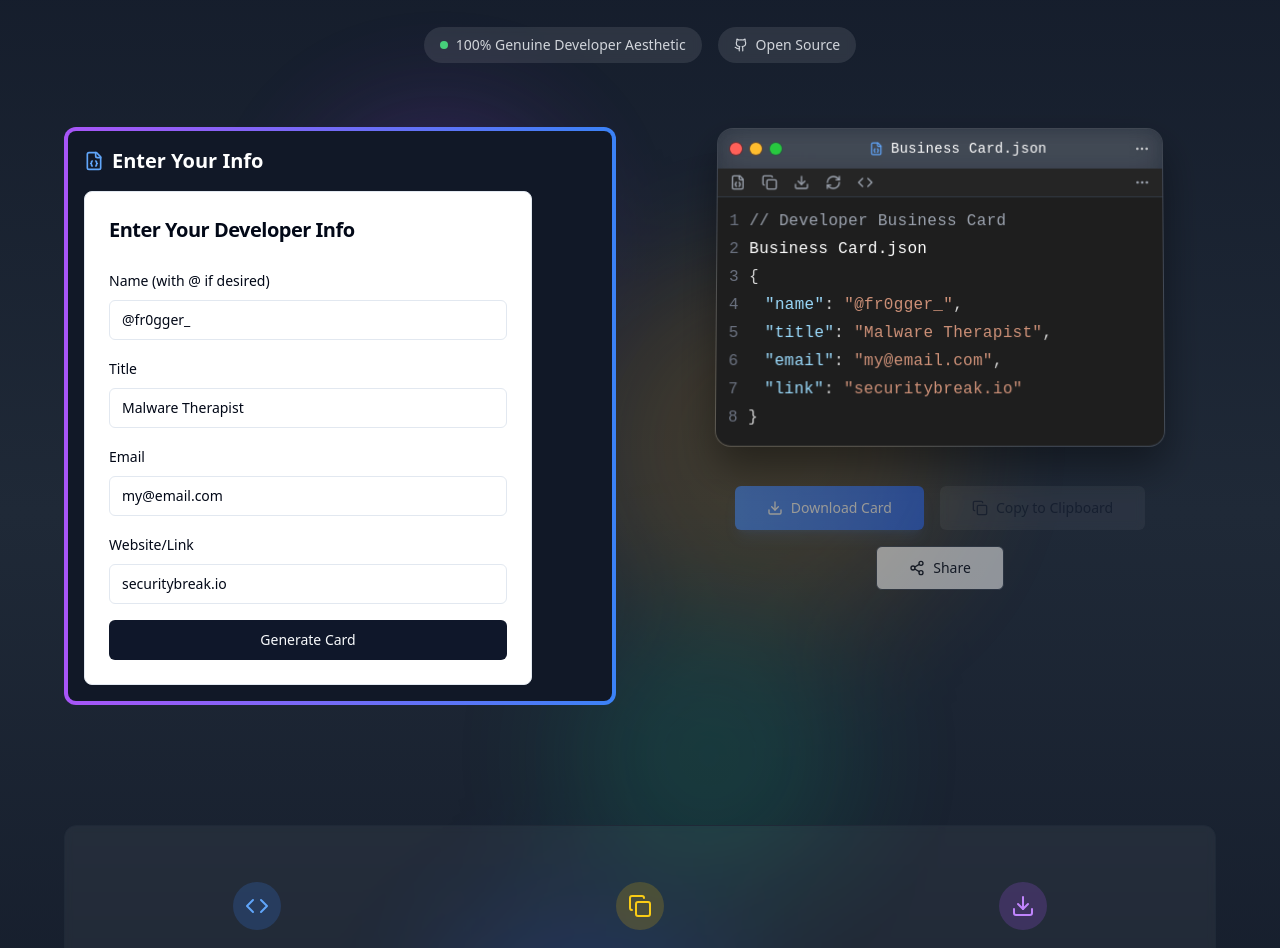
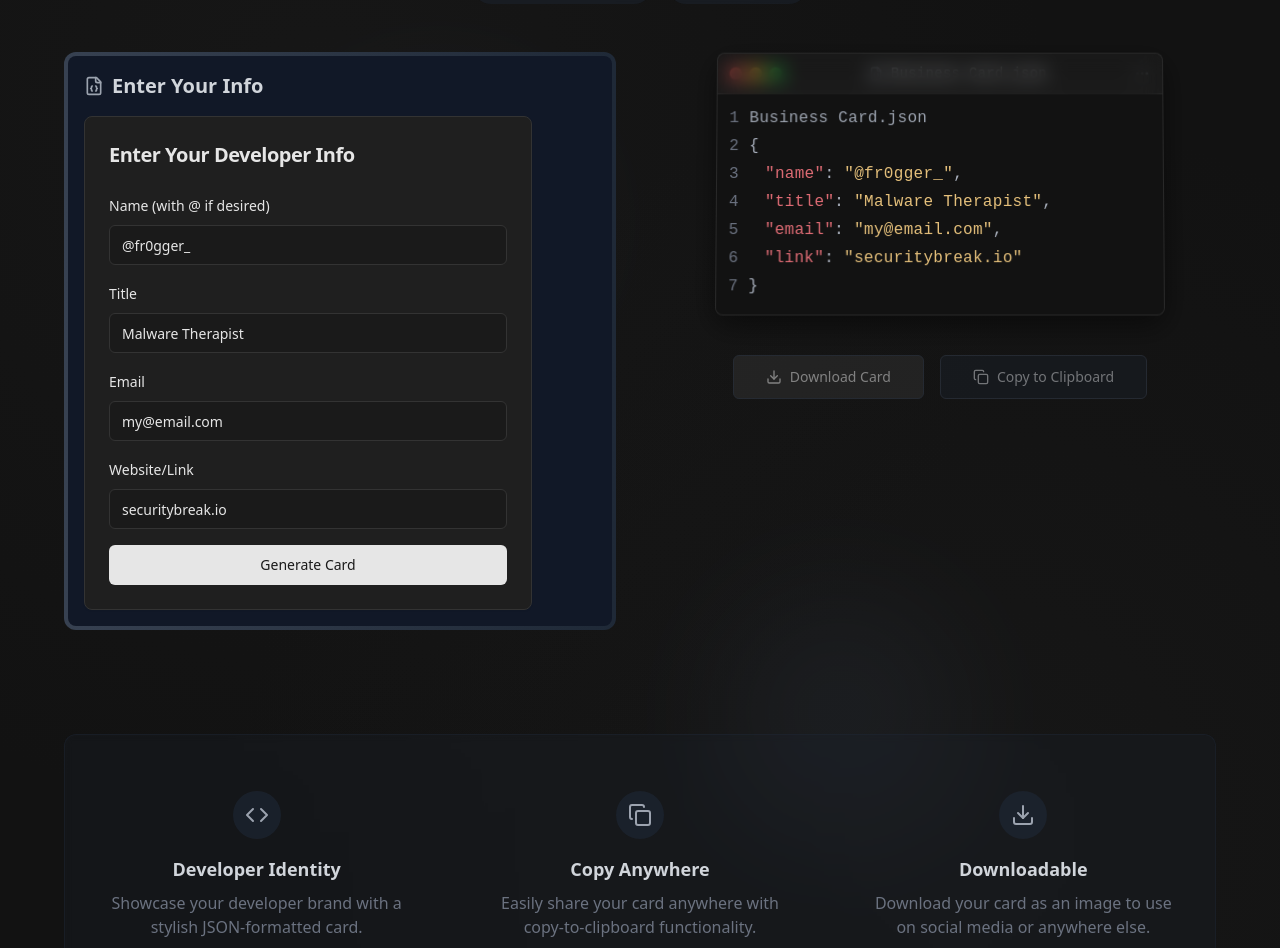
Before and after one commit to cdeveloper28/dev-card-creator-json, a React (Vite) app: page / in a window 1280 px wide. Shown: the part 264-1212 px from the top of the page. Built offline with nearby package versions, Linux system fonts and the light colour scheme.

Commit message:
Refactor: Apply monochrome theme
Apply a monochrome theme to the website, reducing the color palette for a minimalistic design.

```diff
--- a/src/components/BusinessCard.tsx
+++ b/src/components/BusinessCard.tsx
@@ -16,7 +16,7 @@ const BusinessCard: React.FC<BusinessCardProps> = ({ cardData, cardRef }) => {
       ref={cardRef}
       className="w-full max-w-md rounded-lg overflow-hidden shadow-2xl code-editor glassmorphism-card"
       style={{
-        boxShadow: "0 20px 40px rgba(0, 0, 0, 0.4)",
+        boxShadow: "0 10px 30px rgba(0, 0, 0, 0.5)",
         transform: "perspective(1000px) rotateX(2deg)",
         position: "relative",
       }}
@@ -34,16 +34,12 @@ const BusinessCard: React.FC<BusinessCardProps> = ({ cardData, cardRef }) => {
             <div style={{ height: lineHeight }}>5</div>
             <div style={{ height: lineHeight }}>6</div>
             <div style={{ height: lineHeight }}>7</div>
-            <div style={{ height: lineHeight }}>8</div>
           </div>
 
           {/* JSON content */}
           <div className="py-3 flex-1">
             <div style={{ height: lineHeight }} className="whitespace-pre">
-              <span className="text-gray-400">// Developer Business Card</span>
-            </div>
-            <div style={{ height: lineHeight }} className="whitespace-pre">
-              <span className="text-white">Business Card.json</span>
+              <span className="text-gray-400">Business Card.json</span>
             </div>
             <div style={{ height: lineHeight }} className="whitespace-pre">
               <span className="json-punctuation">{"{"}</span>
--- a/src/components/CardToolbar.tsx
+++ b/src/components/CardToolbar.tsx
@@ -1,49 +1,27 @@
 
 import React from "react";
-import { MoreHorizontal, FileJson, Copy, Download, RefreshCw, Code } from "lucide-react";
+import { MoreHorizontal, FileJson } from "lucide-react";
 
 const CardToolbar: React.FC = () => {
   return (
     <div>
-      <div className="editor-toolbar rounded-t-lg px-3 py-2.5 flex justify-between items-center backdrop-blur-lg">
+      <div className="editor-toolbar rounded-t-lg px-3 py-2.5 flex justify-between items-center">
         <div className="flex items-center space-x-2">
           <div className="window-dot dot-red ring-1 ring-red-800/50"></div>
           <div className="window-dot dot-yellow ring-1 ring-yellow-800/50"></div>
           <div className="window-dot dot-green ring-1 ring-green-800/50"></div>
         </div>
 
-        <div className="text-white font-medium text-sm flex items-center gap-2">
-          <FileJson size={14} className="text-blue-400" />
+        <div className="text-gray-300 font-medium text-sm flex items-center gap-2">
+          <FileJson size={14} className="text-gray-400" />
           <span>Business Card.json</span>
         </div>
 
         <div className="flex items-center">
-          <button className="text-white opacity-70 hover:opacity-100 transition">
+          <button className="text-gray-400 hover:text-gray-200 transition">
             <MoreHorizontal size={16} />
           </button>
         </div>
-      </div>
-
-      <div className="bg-[#252525] px-3 py-1.5 flex items-center space-x-4 border-b border-gray-700/70 backdrop-blur-md">
-        <button className="text-gray-400 hover:text-white transition-colors">
-          <FileJson size={16} />
-        </button>
-        <button className="text-gray-400 hover:text-white transition-colors">
-          <Copy size={16} />
-        </button>
-        <button className="text-gray-400 hover:text-white transition-colors">
-          <Download size={16} />
-        </button>
-        <button className="text-gray-400 hover:text-white transition-colors">
-          <RefreshCw size={16} />
-        </button>
-        <button className="text-gray-400 hover:text-white transition-colors">
-          <Code size={16} />
-        </button>
-        <div className="flex-1"></div>
-        <button className="text-gray-400 hover:text-white transition-colors">
-          <MoreHorizontal size={16} />
-        </button>
       </div>
     </div>
   );
--- a/src/index.css
+++ b/src/index.css
@@ -1,51 +1,30 @@
+
 @tailwind base;
 @tailwind components;
 @tailwind utilities;
 
 @layer base {
   :root {
-    --background: 0 0% 100%;
-    --foreground: 222.2 84% 4.9%;
-    --card: 0 0% 100%;
-    --card-foreground: 222.2 84% 4.9%;
-    --popover: 0 0% 100%;
-    --popover-foreground: 222.2 84% 4.9%;
-    --primary: 222.2 47.4% 11.2%;
-    --primary-foreground: 210 40% 98%;
-    --secondary: 210 40% 96.1%;
-    --secondary-foreground: 222.2 47.4% 11.2%;
-    --muted: 210 40% 96.1%;
-    --muted-foreground: 215.4 16.3% 46.9%;
-    --accent: 210 40% 96.1%;
-    --accent-foreground: 222.2 47.4% 11.2%;
-    --destructive: 0 84.2% 60.2%;
-    --destructive-foreground: 210 40% 98%;
-    --border: 214.3 31.8% 91.4%;
-    --input: 214.3 31.8% 91.4%;
-    --ring: 222.2 84% 4.9%;
+    --background: 0 0% 10%;
+    --foreground: 0 0% 90%;
+    --card: 0 0% 12%;
+    --card-foreground: 0 0% 90%;
+    --popover: 0 0% 10%;
+    --popover-foreground: 0 0% 90%;
+    --primary: 0 0% 90%;
+    --primary-foreground: 0 0% 10%;
+    --secondary: 0 0% 15%;
+    --secondary-foreground: 0 0% 90%;
+    --muted: 0 0% 15%;
+    --muted-foreground: 0 0% 65%;
+    --accent: 0 0% 15%;
+    --accent-foreground: 0 0% 90%;
+    --destructive: 0 0% 40%;
+    --destructive-foreground: 0 0% 90%;
+    --border: 0 0% 20%;
+    --input: 0 0% 20%;
+    --ring: 0 0% 30%;
     --radius: 0.5rem;
-  }
-
-  .dark {
-    --background: 222.2 84% 4.9%;
-    --foreground: 210 40% 98%;
-    --card: 222.2 84% 4.9%;
-    --card-foreground: 210 40% 98%;
-    --popover: 222.2 84% 4.9%;
-    --popover-foreground: 210 40% 98%;
-    --primary: 210 40% 98%;
-    --primary-foreground: 222.2 47.4% 11.2%;
-    --secondary: 217.2 32.6% 17.5%;
-    --secondary-foreground: 210 40% 98%;
-    --muted: 217.2 32.6% 17.5%;
-    --muted-foreground: 215 20.2% 65.1%;
-    --accent: 217.2 32.6% 17.5%;
-    --accent-foreground: 210 40% 98%;
-    --destructive: 0 62.8% 30.6%;
-    --destructive-foreground: 210 40% 98%;
-    --border: 217.2 32.6% 17.5%;
-    --input: 217.2 32.6% 17.5%;
-    --ring: 212.7 26.8% 83.9;
   }
 
   * {
@@ -60,12 +39,12 @@
 @import url('https://fonts.googleapis.com/css2?family=JetBrains+Mono:wght@400;700&display=swap');
 
 .glassmorphism-card {
-  background: rgba(255, 255, 255, 0.03);
-  border-radius: 16px;
-  box-shadow: 0 4px 30px rgba(0, 0, 0, 0.1);
+  background: rgba(30, 30, 30, 0.9);
+  border-radius: 8px;
+  box-shadow: 0 4px 20px rgba(0, 0, 0, 0.3);
   backdrop-filter: blur(7.7px);
   -webkit-backdrop-filter: blur(7.7px);
-  border: 1px solid rgba(255, 255, 255, 0.14);
+  border: 1px solid rgba(66, 66, 66, 0.3);
 }
 
 .bg-blur-overlay {
@@ -74,7 +53,7 @@
   left: 0;
   width: 100%;
   height: 100%;
-  background: rgba(255, 255, 255, 0.05);
+  background: rgba(30, 30, 30, 0.05);
   backdrop-filter: blur(10px);
   z-index: 0;
 }
@@ -88,10 +67,12 @@
 
 .editor-toolbar {
   font-family: 'JetBrains Mono', monospace;
+  background-color: #1a1a1a;
+  border-bottom: 1px solid #333;
 }
 
 .editor-body {
-  background-color: #1E1E1E;
+  background-color: #121212;
 }
 
 .line-numbers {
@@ -100,15 +81,15 @@
 }
 
 .json-property {
-  color: #9CDCFE;
+  color: #e06c75;
 }
 
 .json-value {
-  color: #CE9178;
+  color: #e5c07b;
 }
 
 .json-punctuation {
-  color: #D4D4D4;
+  color: #abb2bf;
 }
 
 .window-dot {
@@ -128,3 +109,29 @@
 .dot-green {
   background-color: #27C93F;
 }
+
+.monochrome-bg {
+  background-color: #121212;
+  background-image:
+    radial-gradient(circle at 25% 25%, rgba(40, 40, 40, 0.2) 0%, transparent 50%),
+    radial-gradient(circle at 75% 75%, rgba(40, 40, 40, 0.2) 0%, transparent 50%);
+}
+
+.monochrome-card {
+  background-color: #1a1a1a;
+  border: 1px solid #333;
+}
+
+.monochrome-button {
+  background-color: #333;
+  color: #eee;
+  transition: all 0.2s ease;
+}
+
+.monochrome-button:hover {
+  background-color: #444;
+}
+
+.monochrome-gradient {
+  background: linear-gradient(135deg, #1a1a1a 0%, #222 100%);
+}
--- a/src/pages/Index.tsx
+++ b/src/pages/Index.tsx
@@ -1,10 +1,11 @@
+
 import React, { useState, useRef } from "react";
 import CardForm, { BusinessCardData } from "@/components/CardForm";
 import BusinessCard from "@/components/BusinessCard";
 import { downloadCardAsImage, copyCardAsImage } from "@/lib/downloadUtils";
 import { Button } from "@/components/ui/button";
 import { toast } from "sonner";
-import { Download, Copy, FileJson, Github, Code, Share2 } from "lucide-react";
+import { Download, Copy, FileJson, Github, Code } from "lucide-react";
 
 const Index = () => {
   const [formSubmitted, setFormSubmitted] = useState(false);
@@ -42,35 +43,31 @@ const Index = () => {
   };
 
   return (
-    <div className="min-h-screen bg-gradient-to-b from-gray-900 via-gray-800 to-gray-900 py-12 px-4 relative overflow-hidden">
-      {/* Enhanced abstract background elements */}
-      <div className="absolute top-0 left-0 w-full h-full opacity-30 overflow-hidden">
-        <div className="absolute top-1/4 left-1/4 w-60 h-60 rounded-full bg-purple-600 blur-3xl animate-pulse"></div>
-        <div className="absolute top-3/4 left-1/3 w-80 h-80 rounded-full bg-blue-600 blur-3xl animate-pulse" style={{ animationDuration: '8s' }}></div>
-        <div className="absolute top-1/3 right-1/4 w-96 h-96 rounded-full bg-amber-500 blur-3xl animate-pulse" style={{ animationDuration: '12s' }}></div>
-        <div className="absolute bottom-1/4 right-1/3 w-72 h-72 rounded-full bg-emerald-500 blur-3xl animate-pulse" style={{ animationDuration: '10s' }}></div>
+    <div className="min-h-screen monochrome-bg py-12 px-4 relative overflow-hidden">
+      {/* Minimal monochrome background */}
+      <div className="absolute top-0 left-0 w-full h-full opacity-20 overflow-hidden">
+        <div className="absolute top-1/4 left-1/4 w-60 h-60 rounded-full bg-gray-600 blur-3xl"></div>
+        <div className="absolute bottom-1/4 right-1/4 w-60 h-60 rounded-full bg-gray-700 blur-3xl"></div>
       </div>
 
-      <div className="absolute inset-0 bg-grid-white/[0.02] bg-[size:40px_40px]"></div>
-
       <div className="max-w-6xl mx-auto relative z-10">
-        <header className="text-center mb-16">
-          <div className="inline-block mb-6 p-2 bg-white/5 rounded-xl backdrop-blur-sm border border-gray-800">
-            <Code className="text-yellow-400 h-8 w-8" />
+        <header className="text-center mb-12">
+          <div className="inline-block mb-6 p-2 bg-gray-800/40 rounded-xl backdrop-blur-sm border border-gray-700">
+            <Code className="text-gray-300 h-8 w-8" />
           </div>
-          <h1 className="text-5xl font-bold bg-clip-text text-transparent bg-gradient-to-r from-white via-yellow-200 to-yellow-400 mb-6">
-            Developer <span className="text-yellow-400">Business Card.json</span> Generator
+          <h1 className="text-4xl font-bold text-gray-200 mb-4">
+            Developer <span className="text-gray-400">Business Card</span> Generator
           </h1>
-          <p className="text-gray-300 text-lg max-w-2xl mx-auto leading-relaxed">
-            Create your own code-styled business card as a JSON object. Fill in your details and share your developer identity.
+          <p className="text-gray-400 max-w-2xl mx-auto">
+            Create your own code-styled business card as a JSON object.
           </p>
 
-          <div className="flex items-center justify-center gap-4 mt-8">
-            <span className="flex items-center gap-2 px-4 py-2 bg-white/10 rounded-full text-sm text-gray-300 backdrop-blur-sm">
-              <span className="h-2 w-2 bg-green-400 rounded-full animate-pulse"></span>
-              100% Genuine Developer Aesthetic
+          <div className="flex items-center justify-center gap-4 mt-6">
+            <span className="flex items-center gap-2 px-4 py-2 bg-gray-800/40 rounded-full text-sm text-gray-400 backdrop-blur-sm">
+              <span className="h-2 w-2 bg-gray-400 rounded-full"></span>
+              Developer Aesthetic
             </span>
-            <span className="flex items-center gap-2 px-4 py-2 bg-white/10 rounded-full text-sm text-gray-300 backdrop-blur-sm">
+            <span className="flex items-center gap-2 px-4 py-2 bg-gray-800/40 rounded-full text-sm text-gray-400 backdrop-blur-sm">
               <Github size={14} />
               Open Source
             </span>
@@ -79,10 +76,10 @@ const Index = () => {
 
         <div className="grid md:grid-cols-2 gap-12 items-start mb-16">
           <div className="flex flex-col items-center">
-            <div className="w-full p-1 bg-gradient-to-r from-purple-500 to-blue-500 rounded-xl mb-6">
+            <div className="w-full p-1 bg-gradient-to-r from-gray-700 to-gray-800 rounded-xl mb-6">
               <div className="bg-gray-900 rounded-lg p-4">
-                <h2 className="text-xl font-semibold text-white mb-4 flex items-center gap-2">
-                  <FileJson className="text-blue-400" size={20} />
+                <h2 className="text-xl font-semibold text-gray-300 mb-4 flex items-center gap-2">
+                  <FileJson className="text-gray-400" size={20} />
                   Enter Your Info
                 </h2>
                 <CardForm
@@ -95,13 +92,13 @@ const Index = () => {
           </div>
 
           <div className="flex flex-col items-center">
-            <div className="mb-10 w-full flex justify-center hover:-rotate-1 transition-transform duration-300">
+            <div className="mb-10 w-full flex justify-center transition-transform duration-300 hover:-rotate-1 hover:scale-105">
               <BusinessCard cardData={cardData} cardRef={cardRef} />
             </div>
 
             <div className="flex gap-4 flex-wrap justify-center">
               <Button
-                className="flex items-center gap-2 bg-gradient-to-r from-blue-500 to-blue-600 hover:from-blue-600 hover:to-blue-700 shadow-lg shadow-blue-500/20 transition-all hover:shadow-blue-500/40"
+                className="monochrome-button flex items-center gap-2 border border-gray-700"
                 onClick={handleDownload}
                 disabled={!formSubmitted}
                 size="lg"
@@ -112,7 +109,7 @@ const Index = () => {
 
               <Button
                 variant="secondary"
-                className="flex items-center gap-2 bg-white/10 backdrop-blur-sm hover:bg-white/20"
+                className="flex items-center gap-2 bg-gray-800/60 text-gray-300 border border-gray-700 hover:bg-gray-800"
                 onClick={handleCopy}
                 disabled={!formSubmitted}
                 size="lg"
@@ -120,56 +117,46 @@ const Index = () => {
                 <Copy size={18} />
                 Copy to Clipboard
               </Button>
-
-              <Button
-                variant="outline"
-                className="flex items-center gap-2 border-gray-700 hover:border-gray-500"
-                disabled={!formSubmitted}
-                size="lg"
-              >
-                <Share2 size={18} />
-                Share
-              </Button>
             </div>
           </div>
         </div>
 
-        <div className="mt-24 px-4 py-10 bg-white/5 backdrop-blur-sm rounded-xl border border-gray-800">
+        <div className="mt-20 px-4 py-10 bg-gray-800/20 backdrop-blur-sm rounded-xl border border-gray-800/40">
           <div className="grid md:grid-cols-3 gap-8">
             <div className="text-center p-4">
-              <div className="w-12 h-12 rounded-full bg-blue-500/20 flex items-center justify-center mx-auto mb-4">
-                <Code className="text-blue-400" size={24} />
+              <div className="w-12 h-12 rounded-full bg-gray-800/60 flex items-center justify-center mx-auto mb-4">
+                <Code className="text-gray-400" size={24} />
               </div>
-              <h3 className="text-lg font-semibold text-white mb-2">Developer Identity</h3>
-              <p className="text-gray-400">Showcase your developer brand with a stylish JSON-formatted card.</p>
+              <h3 className="text-lg font-semibold text-gray-300 mb-2">Developer Identity</h3>
+              <p className="text-gray-500">Showcase your developer brand with a stylish JSON-formatted card.</p>
             </div>
             <div className="text-center p-4">
-              <div className="w-12 h-12 rounded-full bg-yellow-500/20 flex items-center justify-center mx-auto mb-4">
-                <Copy className="text-yellow-400" size={24} />
+              <div className="w-12 h-12 rounded-full bg-gray-800/60 flex items-center justify-center mx-auto mb-4">
+                <Copy className="text-gray-400" size={24} />
               </div>
-              <h3 className="text-lg font-semibold text-white mb-2">Copy Anywhere</h3>
-              <p className="text-gray-400">Easily share your card anywhere with copy-to-clipboard functionality.</p>
+              <h3 className="text-lg font-semibold text-gray-300 mb-2">Copy Anywhere</h3>
+              <p className="text-gray-500">Easily share your card anywhere with copy-to-clipboard functionality.</p>
             </div>
             <div className="text-center p-4">
-              <div className="w-12 h-12 rounded-full bg-purple-500/20 flex items-center justify-center mx-auto mb-4">
-                <Download className="text-purple-400" size={24} />
+              <div className="w-12 h-12 rounded-full bg-gray-800/60 flex items-center justify-center mx-auto mb-4">
+                <Download className="text-gray-400" size={24} />
               </div>
-              <h3 className="text-lg font-semibold text-white mb-2">Downloadable</h3>
-              <p className="text-gray-400">Download your card as an image to use on social media or anywhere else.</p>
+              <h3 className="text-lg font-semibold text-gray-300 mb-2">Downloadable</h3>
+              <p className="text-gray-500">Download your card as an image to use on social media or anywhere else.</p>
             </div>
           </div>
         </div>
 
-        <footer className="mt-16 text-center text-gray-500 text-sm border-t border-gray-800 pt-8">
+        <footer className="mt-16 text-center text-gray-500 text-sm border-t border-gray-800/40 pt-8">
           <p>
             Create your developer identity with a stylish JSON business card.
           </p>
           <div className="flex items-center justify-center gap-4 mt-4">
-            <a href="#" className="text-gray-400 hover:text-white transition-colors">About</a>
+            <a href="#" className="text-gray-500 hover:text-gray-300 transition-colors">About</a>
             <span className="text-gray-700">|</span>
-            <a href="#" className="text-gray-400 hover:text-white transition-colors">GitHub</a>
+            <a href="#" className="text-gray-500 hover:text-gray-300 transition-colors">GitHub</a>
             <span className="text-gray-700">|</span>
-            <a href="#" className="text-gray-400 hover:text-white transition-colors">Privacy</a>
+            <a href="#" className="text-gray-500 hover:text-gray-300 transition-colors">Privacy</a>
           </div>
         </footer>
       </div>
```
